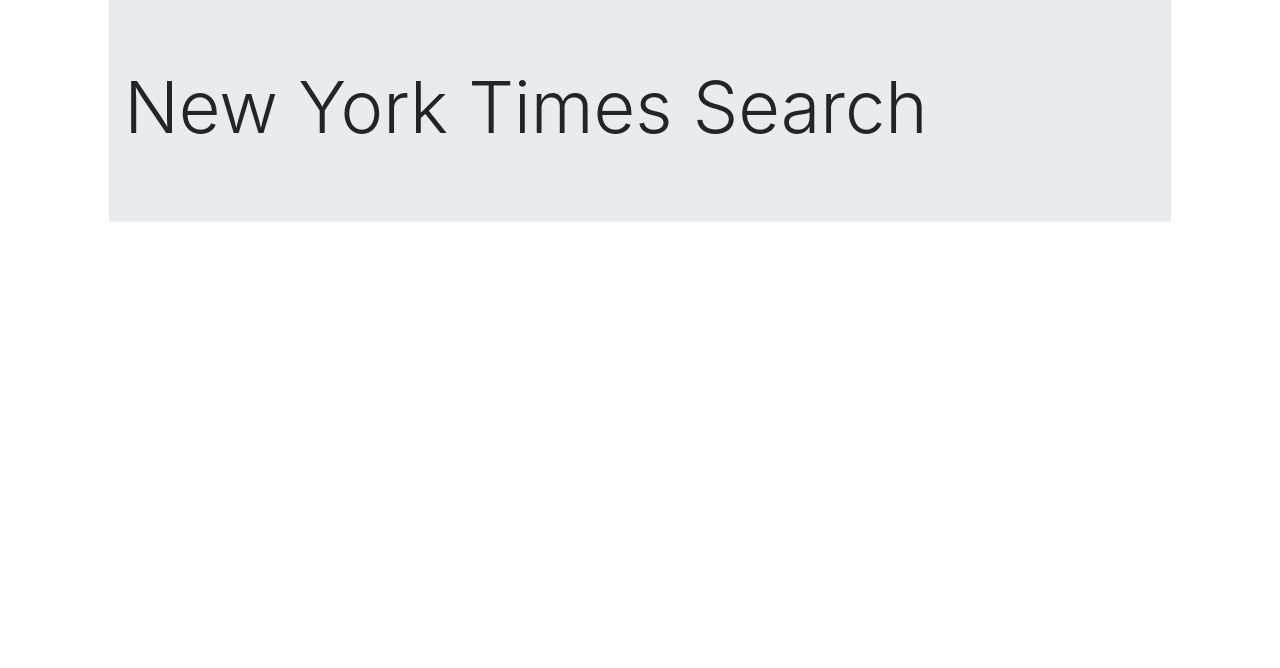
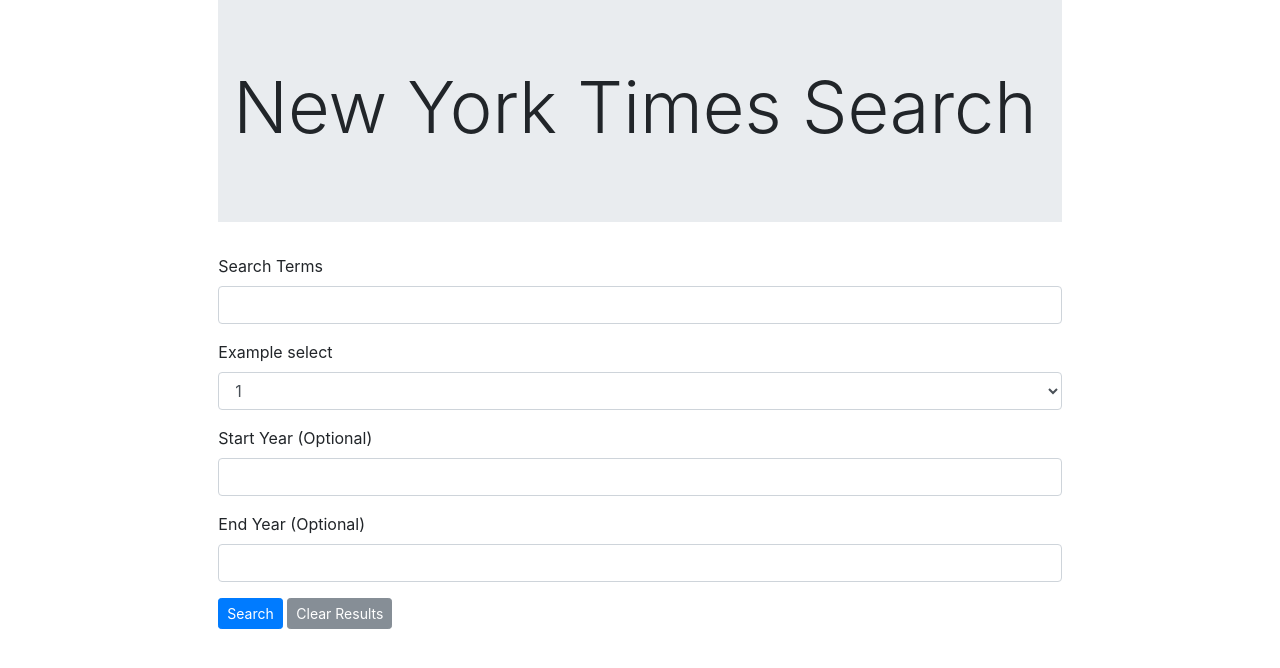
Before and after one commit to peraltot/New-York-Times, a plain HTML site: page index.html in a window 1280 px wide. Drawn offline with nearby package versions, Linux system fonts and the light colour scheme.

Commit message:
forms and buttons

```diff
--- a/index.html
+++ b/index.html
@@ -9,44 +9,71 @@
     <script src="https://cdnjs.cloudflare.com/ajax/libs/popper.js/1.12.3/umd/popper.min.js" integrity="sha384-vFJXuSJphROIrBnz7yo7oB41mKfc8JzQZiCq4NCceLEaO4IHwicKwpJf9c9IpFgh" crossorigin="anonymous"></script>
     <link rel="stylesheet" href="https://maxcdn.bootstrapcdn.com/bootstrap/4.0.0-beta.2/css/bootstrap.min.css" integrity="sha384-PsH8R72JQ3SOdhVi3uxftmaW6Vc51MKb0q5P2rRUpPvrszuE4W1povHYgTpBfshb" crossorigin="anonymous">
     <script src="https://maxcdn.bootstrapcdn.com/bootstrap/4.0.0-beta.2/js/bootstrap.min.js" integrity="sha384-alpBpkh1PFOepccYVYDB4do5UnbKysX5WZXm3XxPqe5iKTfUKjNkCk9SaVuEZflJ" crossorigin="anonymous"></script>
-    <script src="assets/javascript/toparticles.js"></script>
+    <script src="assets/toparticles.js"></script>
     <title>NY Times Search</title>
 </head>
 
 <body>
     <div class="row">
-        <div class="col-md-1"></div>
-        <div class="col-md-10">
+        <div class="col-md-2"></div>
+        <div class="col-md-8">
             <div class="jumbotron jumbotron-fluid">
                 <div class="container">
                     <h1 class="display-3">New York Times Search</h1>
                 </div>
             </div>
         </div>
-        <div class="col-md-1"></div>
+        <div class="col-md-2"></div>
     </div>
 
     <div id="container">
 
-        <div id="questions-div">
-            <div class="row1">
-                <div class="col-lg-1"></div>
-                <div class="col-lg-10">
-
+        <div id="search-forms">
+            <div class="row">
+                <div class="col-md-2"></div>
+                <div class="col-md-8">
+                    <form>
+                        <div class="form-group">
+                            <label for="exampleFormControlInput1">Search Terms</label>
+                            <input type="email" class="form-control" id="exampleFormControlInput1">
+                        </div>
+                        <div class="form-group">
+                            <label for="exampleFormControlSelect1">Example select</label>
+                            <select class="form-control" id="exampleFormControlSelect1">
+                            <option>1</option>
+                            <option>2</option>
+                            <option>3</option>
+                            <option>4</option>
+                            <option>5</option>
+                          </select>
+                        </div>
+                        <div class="form-group">
+                            <label for="exampleFormControlInput1">Start Year (Optional)</label>
+                            <input type="email" class="form-control" id="exampleFormControlInput1">
+                        </div>
+                        <div class="form-group">
+                            <label for="exampleFormControlInput1">End Year (Optional)</label>
+                            <input type="email" class="form-control" id="exampleFormControlInput1">
+                        </div>
+                        <div class="buttons">
+                            <button type="button" class="btn btn-primary btn-sm">Search</button>
+                            <button type="button" class="btn btn-secondary btn-sm">Clear Results</button>
+                        </div>
+                    </form>
                 </div>
-                <div class="col-lg-1"></div>
+                <div class="col-md-2"></div>
             </div>
         </div>
 
 
         <div class="row">
-            <div class="col-md-1"></div>
-            <div class="col-md-10">
+            <div class="col-md-2"></div>
+            <div class="col-md-8">
                 <div class="appendArticles">
 
                 </div>
             </div>
-            <div class="col-md-1"></div>
+            <div class="col-md-2"></div>
         </div>
     </div>
     </div>
```
